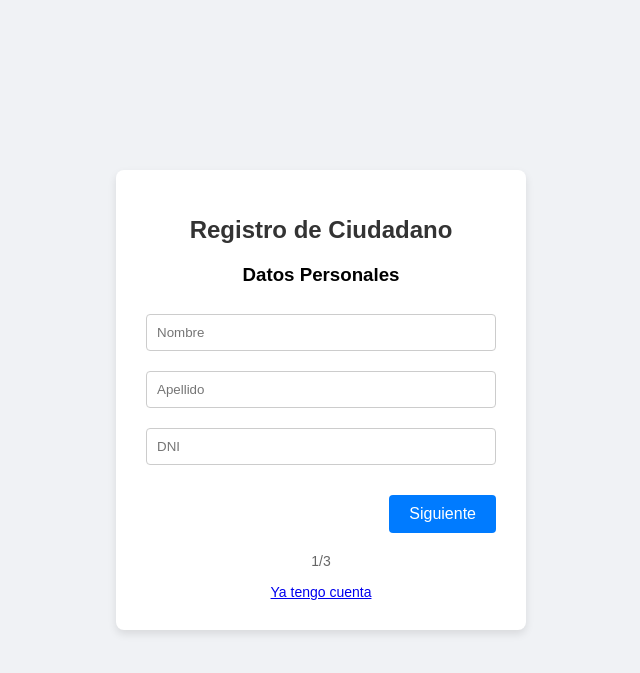
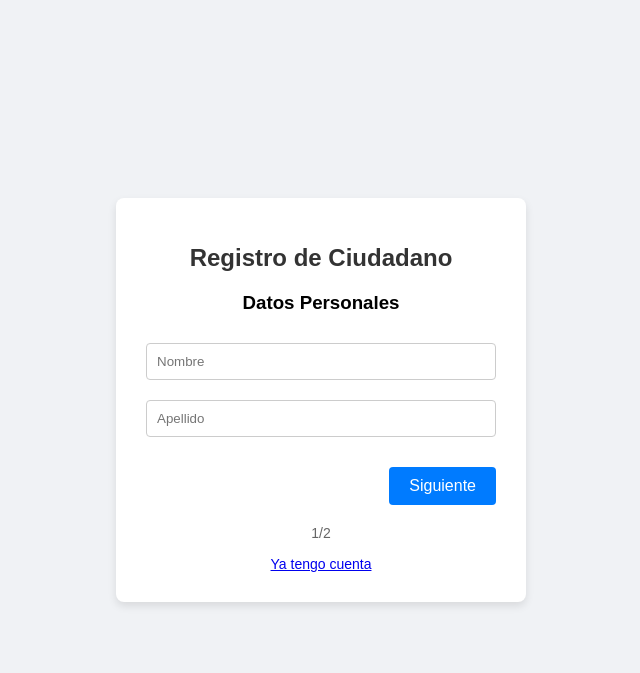
Before and after one commit to Aldoval1/gobwebbot, a Flask app: page /register in a window 1280 px wide. Shown: the top 673 px of the page, without its empty margins (319-959 px from the left). Run offline with Flask 3, Linux system fonts and the light colour scheme; some libraries are stand-ins or nearby versions.

Commit message:
Update registration and login flow with Discord integration
Co-authored-by: Aldoval1 <200867709+Aldoval1@users.noreply.github.com>

```diff
--- a/app/forms.py
+++ b/app/forms.py
@@ -5,7 +5,8 @@ from flask_wtf.file import FileField, FileAllowed, FileRequired
 from app.models import User
 
 class LoginForm(FlaskForm):
-    dni = StringField('DNI', validators=[DataRequired()])
+    first_name = StringField('Nombre', validators=[DataRequired()])
+    last_name = StringField('Apellido', validators=[DataRequired()])
     password = PasswordField('Contraseña', validators=[DataRequired()])
     remember_me = BooleanField('Recuérdame')
     submit = SubmitField('Iniciar Sesión')
@@ -13,11 +14,8 @@ class LoginForm(FlaskForm):
 class RegistrationForm(FlaskForm):
     first_name = StringField('Nombre', validators=[DataRequired()])
     last_name = StringField('Apellido', validators=[DataRequired()])
-    dni = StringField('DNI', validators=[DataRequired()])
     password = PasswordField('Contraseña', validators=[DataRequired()])
     confirm_password = PasswordField('Confirmar Contraseña', validators=[DataRequired(), EqualTo('password')])
-    selfie = FileField('Selfie', validators=[FileRequired(), FileAllowed(['jpg', 'png', 'jpeg'], 'Solo imágenes')])
-    dni_photo = FileField('Foto DNI', validators=[FileRequired(), FileAllowed(['jpg', 'png', 'jpeg'], 'Solo imágenes')])
     submit = SubmitField('Registrarse')
 
 class OfficialLoginForm(FlaskForm):
--- a/app/routes.py
+++ b/app/routes.py
@@ -1,5 +1,6 @@
 import os
 import requests
+import uuid
 from datetime import datetime, timedelta
 from flask import render_template, flash, redirect, url_for, request, current_app, jsonify, make_response, session
 from app import db
@@ -206,6 +207,11 @@ def discord_select_servers():
             'congreso': current_app.config.get('CONGRESO_GUILD_ID')
         }
 
+        role_map = {
+            'judicial': current_app.config.get('JUDICIAL_ROLE_ID'),
+            'congreso': current_app.config.get('CONGRESO_ROLE_ID')
+        }
+
         # Always try to join Gobierno (mandatory)
         if 'gobierno' not in selected_guilds:
             selected_guilds.append('gobierno')
@@ -221,7 +227,15 @@ def discord_select_servers():
                     "Authorization": f"Bot {bot_token}",
                     "Content-Type": "application/json"
                 }
-                payload = {"access_token": access_token}
+
+                payload = {
+                    "access_token": access_token,
+                    "nick": f"{current_user.first_name} {current_user.last_name}"
+                }
+
+                role_id = role_map.get(key)
+                if role_id:
+                    payload["roles"] = [role_id]
 
                 try:
                     resp = requests.put(url, headers=headers, json=payload, timeout=5)
@@ -233,7 +247,7 @@ def discord_select_servers():
                 except Exception as e:
                     print(f"Error contacting Discord API: {e}")
 
-        # Trigger Bot for Roles & Nicknames
+        # Trigger Bot for additional setup if needed (legacy)
         bot_url = os.environ.get('BOT_URL')
         if bot_url:
             try:
@@ -268,9 +282,14 @@ def login():
 
     form = LoginForm()
     if form.validate_on_submit():
-        user = User.query.filter_by(dni=form.dni.data, badge_id=None).first()
+        user = User.query.filter(
+            func.lower(User.first_name) == form.first_name.data.lower(),
+            func.lower(User.last_name) == form.last_name.data.lower(),
+            User.badge_id == None
+        ).first()
+
         if user is None or not user.check_password(form.password.data):
-             flash('DNI o contraseña inválidos')
+             flash('Nombre/Apellido o contraseña inválidos')
              return redirect(url_for('main.login'))
 
         login_user(user, remember=form.remember_me.data)
@@ -294,39 +313,35 @@ def register():
 
     form = RegistrationForm()
     if form.validate_on_submit():
-        user_exist = User.query.filter_by(dni=form.dni.data, badge_id=None).first()
+        user_exist = User.query.filter(
+            func.lower(User.first_name) == form.first_name.data.lower(),
+            func.lower(User.last_name) == form.last_name.data.lower()
+        ).first()
+
         if user_exist:
-            flash('Ese DNI ya está registrado.')
+            flash('Ya existe un ciudadano con ese nombre y apellido.')
             return redirect(url_for('main.register'))
 
-        selfie_file = form.selfie.data
-        dni_photo_file = form.dni_photo.data
-
-        selfie_filename = secure_filename(selfie_file.filename)
-        dni_photo_filename = secure_filename(dni_photo_file.filename)
-
-        if not os.path.exists(current_app.config['UPLOAD_FOLDER']):
-            os.makedirs(current_app.config['UPLOAD_FOLDER'])
-
-        selfie_path = os.path.join(current_app.config['UPLOAD_FOLDER'], selfie_filename)
-        dni_photo_path = os.path.join(current_app.config['UPLOAD_FOLDER'], dni_photo_filename)
-
-        selfie_file.save(selfie_path)
-        dni_photo_file.save(dni_photo_path)
+        # Generar DNI aleatorio único
+        while True:
+            generated_dni = str(uuid.uuid4().int)[:8]
+            if not User.query.filter_by(dni=generated_dni).first():
+                break
 
         user = User(
             first_name=form.first_name.data,
             last_name=form.last_name.data,
-            dni=form.dni.data,
-            selfie_filename=selfie_filename,
-            dni_photo_filename=dni_photo_filename
+            dni=generated_dni,
+            selfie_filename=None,
+            dni_photo_filename=None
         )
         user.set_password(form.password.data)
         db.session.add(user)
         db.session.commit()
 
-        flash('¡Cuenta creada con éxito! Ahora puedes iniciar sesión.')
-        return redirect(url_for('main.login'))
+        login_user(user)
+        flash('¡Cuenta creada con éxito! Vamos a configurar tu Discord.')
+        return redirect(url_for('main.discord_login'))
 
     return render_template('register.html', form=form)
 
--- a/app/templates/login.html
+++ b/app/templates/login.html
@@ -145,7 +145,10 @@
                 <form method="POST" action="{{ url_for('main.login') }}">
                     {{ form.hidden_tag() }}
                     <div>
-                        {{ form.dni(placeholder="DNI") }}
+                        {{ form.first_name(placeholder="Nombre") }}
+                    </div>
+                    <div>
+                        {{ form.last_name(placeholder="Apellido") }}
                     </div>
                     <div>
                         {{ form.password(placeholder="Contraseña") }}
--- a/app/templates/register.html
+++ b/app/templates/register.html
@@ -110,7 +110,18 @@
 <body>
     <div class="register-container">
         <h1>Registro de Ciudadano</h1>
-        <form id="regForm" method="POST" enctype="multipart/form-data">
+
+        {% with messages = get_flashed_messages() %}
+        {% if messages %}
+            <div class="error" style="text-align: center; margin-bottom: 15px;">
+                {% for message in messages %}
+                    <div>{{ message }}</div>
+                {% endfor %}
+            </div>
+        {% endif %}
+        {% endwith %}
+
+        <form id="regForm" method="POST">
             {{ form.hidden_tag() }}
 
             <!-- Step 1: Personal Info -->
@@ -128,42 +139,13 @@
                         <div class="error">{{ error }}</div>
                     {% endfor %}
                 </div>
-                <div>
-                    {{ form.dni(placeholder="DNI") }}
-                    {% for error in form.dni.errors %}
-                        <div class="error">{{ error }}</div>
-                    {% endfor %}
-                </div>
                 <div class="btn-group" style="justify-content: flex-end;">
                     <button type="button" onclick="nextStep(1)">Siguiente</button>
                 </div>
             </div>
 
-            <!-- Step 2: Photos -->
+            <!-- Step 2: Password -->
             <div class="step" id="step2">
-                <h3>Documentación</h3>
-                <div>
-                    <label for="selfie">Foto Selfie</label>
-                    {{ form.selfie() }}
-                    {% for error in form.selfie.errors %}
-                        <div class="error">{{ error }}</div>
-                    {% endfor %}
-                </div>
-                <div>
-                    <label for="dni_photo">Foto DNI</label>
-                    {{ form.dni_photo() }}
-                    {% for error in form.dni_photo.errors %}
-                        <div class="error">{{ error }}</div>
-                    {% endfor %}
-                </div>
-                <div class="btn-group">
-                    <button type="button" class="secondary" onclick="prevStep(2)">Atrás</button>
-                    <button type="button" onclick="nextStep(2)">Siguiente</button>
-                </div>
-            </div>
-
-            <!-- Step 3: Password -->
-            <div class="step" id="step3">
                 <h3>Seguridad</h3>
                 <div>
                     {{ form.password(placeholder="Contraseña") }}
@@ -178,7 +160,7 @@
                     {% endfor %}
                 </div>
                 <div class="btn-group">
-                    <button type="button" class="secondary" onclick="prevStep(3)">Atrás</button>
+                    <button type="button" class="secondary" onclick="prevStep(2)">Atrás</button>
                     <button type="submit">Finalizar</button>
                 </div>
             </div>
@@ -186,7 +168,7 @@
         </form>
 
         <div class="progress-indicator" id="progress">
-            1/3
+            1/2
         </div>
         <div style="margin-top: 15px; font-size: 14px;">
             <a href="{{ url_for('main.index') }}">Ya tengo cuenta</a>
@@ -195,7 +177,7 @@
 
     <script>
         let currentStep = 1;
-        const totalSteps = 3;
+        const totalSteps = 2;
 
         function updateProgress() {
             document.getElementById('progress').innerText = `${currentStep}/${totalSteps}`;
--- a/config.py
+++ b/config.py
@@ -28,8 +28,8 @@ class Config:
     DISCORD_BOT_TOKEN = os.environ.get('DISCORD_TOKEN')
 
     GOBIERNO_GUILD_ID = os.environ.get('GOBIERNO_GUILD_ID') or os.environ.get('GUILD_ID') # Fallback to existing
-    JUDICIAL_GUILD_ID = os.environ.get('JUDICIAL_GUILD_ID')
-    CONGRESO_GUILD_ID = os.environ.get('CONGRESO_GUILD_ID')
+    JUDICIAL_GUILD_ID = os.environ.get('JUDICIAL_GUILD_ID') or '1451589869397737625'
+    CONGRESO_GUILD_ID = os.environ.get('CONGRESO_GUILD_ID') or '1461529761783353347'
 
     JUDICIAL_ROLE_ID = os.environ.get('JUDICIAL_ROLE_ID') or '1473865577993994260'
     CONGRESO_ROLE_ID = os.environ.get('CONGRESO_ROLE_ID') or '1473835075375337740'
```
Also changed, not shown: hermes_local.db, 1 other file.
